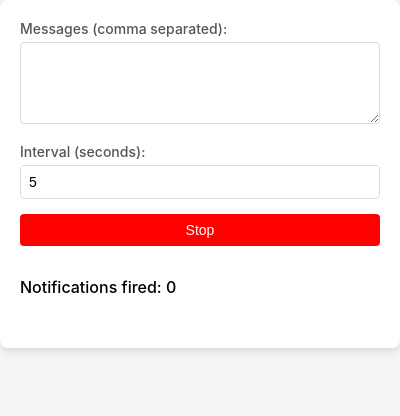
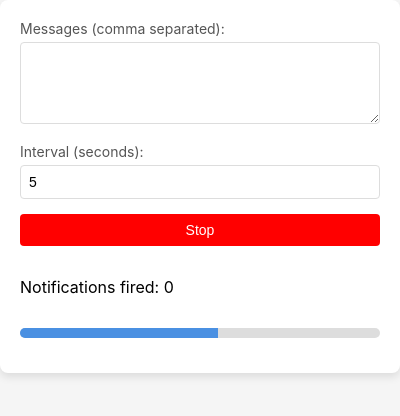
Before and after one commit to Wiz-Amit/annoping-electron, an Electron app: page index.html in a window 400 px wide. Both pictures are taken after a click on the button "Start". Drawn offline with Linux system fonts and the light colour scheme.

Commit message:
feat: add progress bar to track notification firing

```diff
--- a/index.html
+++ b/index.html
@@ -29,6 +29,12 @@
       <div class="form-group">
         <p id="notification-count">Notifications fired: 0</p>
       </div>
+
+      <div class="form-group">
+        <div class="progress-bar">
+          <div class="progress" id="progress"></div>
+        </div>
+      </div>
     </div>
 
     <script src="./renderer.js"></script>
--- a/renderer.js
+++ b/renderer.js
@@ -1,6 +1,7 @@
 let intervalId;
 let isRunning = false;
 let notificationCount = 0;
+let progressIntervalId;
 
 document.getElementById("start-stop-button").addEventListener("click", () => {
   const button = document.getElementById("start-stop-button");
@@ -8,12 +9,15 @@ document.getElementById("start-stop-button").addEventListener("click", () => {
   const interval = parseInt(document.getElementById("interval").value) * 1000;
   const notificationCountElement =
     document.getElementById("notification-count");
+  const progressElement = document.getElementById("progress");
 
   if (isRunning) {
     clearInterval(intervalId);
+    clearInterval(progressIntervalId);
     button.innerText = "Start";
     button.style.backgroundColor = "";
     isRunning = false;
+    progressElement.style.width = "0";
   } else {
     if (messages.length === 0 || isNaN(interval) || interval <= 0) {
       alert("Please enter valid messages and interval.");
@@ -29,7 +33,13 @@ document.getElementById("start-stop-button").addEventListener("click", () => {
       new Notification("Notification", { body: message });
       notificationCount++;
       notificationCountElement.innerText = `Notifications fired: ${notificationCount}`;
+      progressElement.style.width = "0";
     }, interval);
+
+    progressIntervalId = setInterval(() => {
+      const progressWidth = parseFloat(progressElement.style.width) || 0;
+      progressElement.style.width = `${progressWidth + 1}%`;
+    }, interval / 100);
 
     button.innerText = "Stop";
     button.style.backgroundColor = "red";
--- a/styles.css
+++ b/styles.css
@@ -1,6 +1,5 @@
 body {
   display: flex;
-  height: 100%;
   justify-content: center;
   align-items: center;
   margin: 0;
@@ -19,7 +18,11 @@ body {
   border-radius: 8px;
   box-shadow: 0 4px 8px rgba(0, 0, 0, 0.1);
   box-sizing: border-box;
-  font-weight: 500;
+}
+
+.form-group {
+  width: 100%;
+  margin-bottom: 15px;
 }
 
 label {
@@ -27,11 +30,6 @@ label {
   margin-bottom: 5px;
   color: #555;
   font-size: 14px;
-}
-
-.form-group {
-  width: 100%;
-  margin-bottom: 15px;
 }
 
 textarea,
@@ -73,3 +71,18 @@ button {
 button:hover {
   opacity: 0.9;
 }
+
+.progress-bar {
+  width: 100%;
+  height: 10px;
+  background-color: #ddd;
+  border-radius: 5px;
+  overflow: hidden;
+}
+
+.progress {
+  height: 100%;
+  width: 0;
+  background-color: #4a90e2;
+  transition: width 0.1s linear;
+}
```
